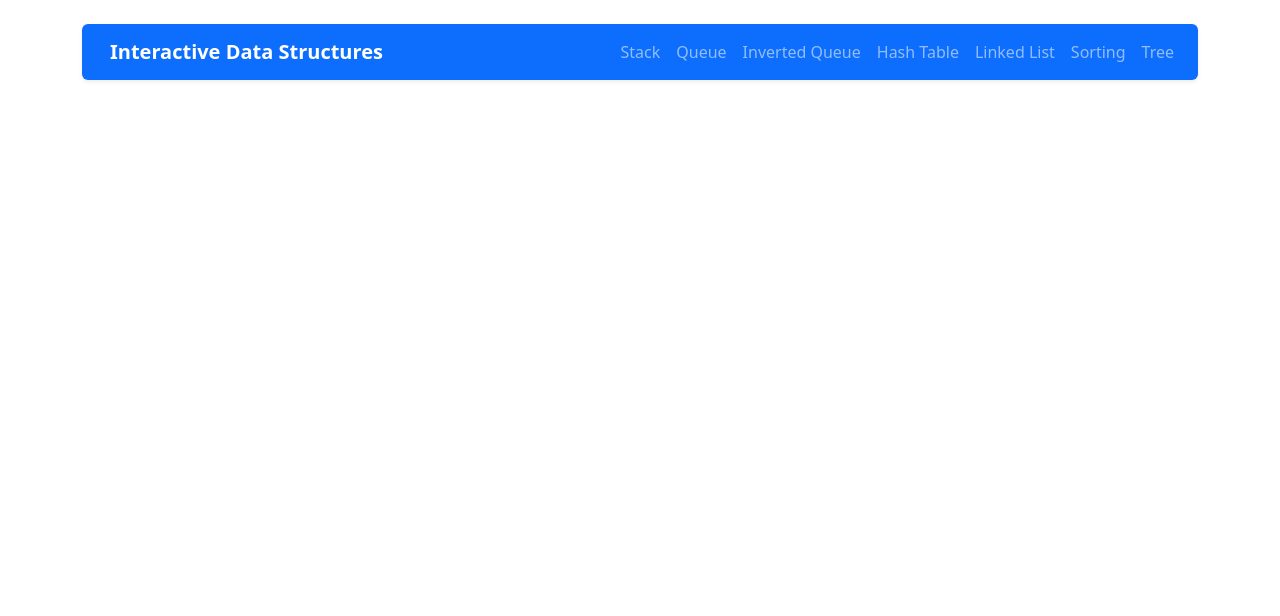
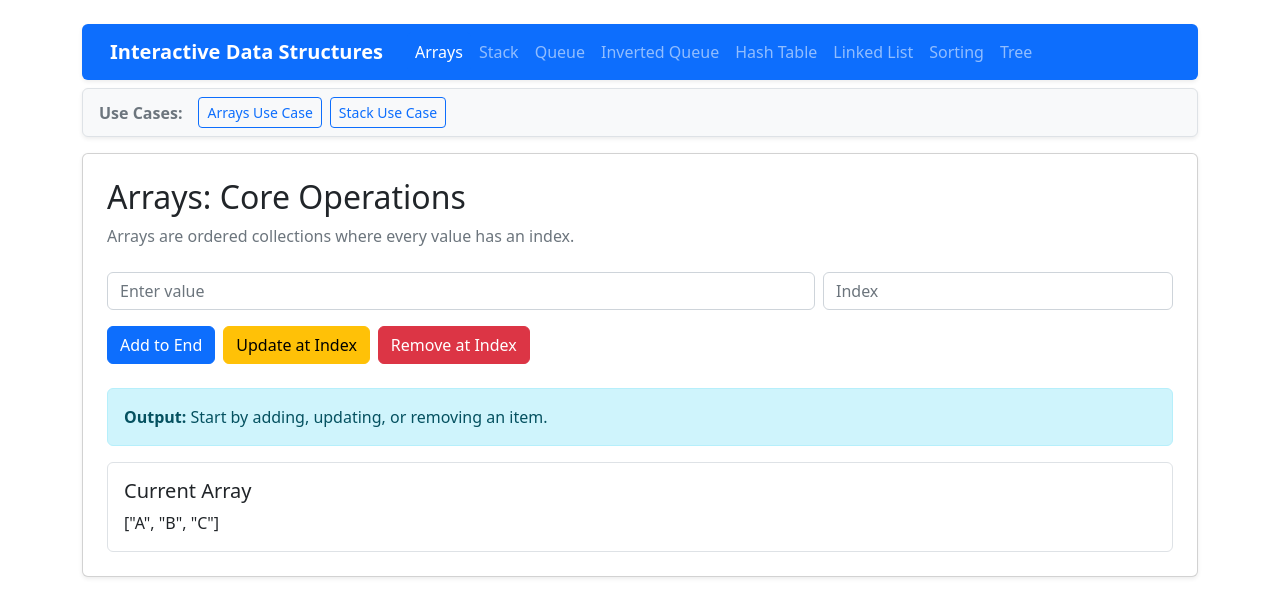
Before and after one commit to jcallinan/InteractiveDataStructuresJS, a React (Create React App) app: page /arrays in a window 1280 px wide. Shown: the top 616 px of the page. Built offline with nearby package versions, Linux system fonts and the light colour scheme.

Commit message:
Replace use-cases dropdown with clickable subheader links

```diff
--- a/src/App.js
+++ b/src/App.js
@@ -1,5 +1,5 @@
 import React from "react";
-import { BrowserRouter as Router, Routes, Route, NavLink } from "react-router-dom";
+import { BrowserRouter as Router, Routes, Route, NavLink, Navigate } from "react-router-dom";
 import StackComponent from "./components/StackComponent";
 import QueueComponent from "./components/QueueComponent";
 import InvertedQueueComponent from "./components/InvertedQueueComponent";
@@ -7,6 +7,9 @@ import HashTableComponent from "./components/HashTableComponent";
 import LinkedListComponent from "./components/LinkedListComponent";
 import SortingComponent from "./components/SortingComponent";
 import TreeComponent from "./components/TreeComponent";
+import ArraysComponent from "./components/ArraysComponent";
+import ArrayUseCaseComponent from "./components/ArrayUseCaseComponent";
+import StackUseCaseComponent from "./components/StackUseCaseComponent";
 
 export default function App() {
     return (
@@ -20,7 +23,10 @@ export default function App() {
                         <span className="navbar-toggler-icon"></span>
                     </button>
                     <div className="collapse navbar-collapse" id="navbarNav">
-                        <ul className="navbar-nav ms-auto">
+                        <ul className="navbar-nav me-auto">
+                            <li className="nav-item">
+                                <NavLink className="nav-link" to="/arrays">Arrays</NavLink>
+                            </li>
                             <li className="nav-item">
                                 <NavLink className="nav-link" to="/stack">Stack</NavLink>
                             </li>
@@ -46,7 +52,21 @@ export default function App() {
                     </div>
                 </nav>
 
+                <div className="bg-light border rounded shadow-sm px-3 py-2 mt-2 mb-3">
+                    <div className="d-flex flex-wrap align-items-center gap-2">
+                        <span className="fw-semibold text-secondary me-2">Use Cases:</span>
+                        <NavLink className="btn btn-sm btn-outline-primary" to="/use-cases/arrays">
+                            Arrays Use Case
+                        </NavLink>
+                        <NavLink className="btn btn-sm btn-outline-primary" to="/use-cases/stacks">
+                            Stack Use Case
+                        </NavLink>
+                    </div>
+                </div>
+
                 <Routes>
+                    <Route path="/" element={<Navigate to="/arrays" replace />} />
+                    <Route path="/arrays" element={<ArraysComponent />} />
                     <Route path="/stack" element={<StackComponent />} />
                     <Route path="/queue" element={<QueueComponent />} />
                     <Route path="/inverted-queue" element={<InvertedQueueComponent />} />
@@ -54,6 +74,9 @@ export default function App() {
                     <Route path="/linked-list" element={<LinkedListComponent />} />
                     <Route path="/sorting" element={<SortingComponent />} />
                     <Route path="/tree" element={<TreeComponent />} />
+                    <Route path="/use-cases/arrays" element={<ArrayUseCaseComponent />} />
+                    <Route path="/use-cases/stacks" element={<StackUseCaseComponent />} />
+                    <Route path="*" element={<Navigate to="/arrays" replace />} />
                 </Routes>
             </div>
         </Router>
--- /dev/null
+++ b/src/components/ArrayUseCaseComponent.js
@@ -0,0 +1,48 @@
+import React, { useState } from "react";
+
+const products = [
+    { id: 1, name: "Laptop", price: 1200 },
+    { id: 2, name: "Keyboard", price: 80 },
+    { id: 3, name: "Mouse", price: 40 },
+    { id: 4, name: "Monitor", price: 350 }
+];
+
+export default function ArrayUseCaseComponent() {
+    const [query, setQuery] = useState("");
+
+    const filteredProducts = products.filter((product) =>
+        product.name.toLowerCase().includes(query.toLowerCase())
+    );
+
+    return (
+        <div className="card shadow-sm p-4">
+            <h2 className="mb-2">Use Case: Arrays for Product Search</h2>
+            <p className="text-muted mb-4">
+                Arrays are ideal for lists of records that you need to filter, map, and display in order.
+            </p>
+
+            <div className="mb-3">
+                <input
+                    type="text"
+                    className="form-control"
+                    placeholder="Search product name"
+                    value={query}
+                    onChange={(e) => setQuery(e.target.value)}
+                />
+            </div>
+
+            <ul className="list-group">
+                {filteredProducts.length === 0 ? (
+                    <li className="list-group-item">No products found.</li>
+                ) : (
+                    filteredProducts.map((product) => (
+                        <li key={product.id} className="list-group-item d-flex justify-content-between">
+                            <span>{product.name}</span>
+                            <span className="fw-semibold">${product.price}</span>
+                        </li>
+                    ))
+                )}
+            </ul>
+        </div>
+    );
+}
--- /dev/null
+++ b/src/components/ArraysComponent.js
@@ -0,0 +1,102 @@
+import React, { useState } from "react";
+
+export default function ArraysComponent() {
+    const [arrayValues, setArrayValues] = useState(["A", "B", "C"]);
+    const [input, setInput] = useState("");
+    const [index, setIndex] = useState("");
+    const [output, setOutput] = useState("Start by adding, updating, or removing an item.");
+
+    const addItem = () => {
+        if (!input.trim()) return;
+        setArrayValues([...arrayValues, input.trim()]);
+        setOutput(`Added \"${input.trim()}\" to the end of the array.`);
+        setInput("");
+        setIndex("");
+    };
+
+    const updateItem = () => {
+        if (index === "") {
+            setOutput("Please enter an index to update.");
+            return;
+        }
+
+        const numericIndex = Number(index);
+        if (!Number.isInteger(numericIndex) || numericIndex < 0 || numericIndex >= arrayValues.length) {
+            setOutput("Please enter a valid index to update.");
+            return;
+        }
+        if (!input.trim()) {
+            setOutput("Please enter a value to place at the selected index.");
+            return;
+        }
+
+        const next = [...arrayValues];
+        next[numericIndex] = input.trim();
+        setArrayValues(next);
+        setOutput(`Updated index ${numericIndex} to \"${input.trim()}\".`);
+        setInput("");
+        setIndex("");
+    };
+
+    const removeItem = () => {
+        if (index === "") {
+            setOutput("Please enter an index to remove.");
+            return;
+        }
+
+        const numericIndex = Number(index);
+        if (!Number.isInteger(numericIndex) || numericIndex < 0 || numericIndex >= arrayValues.length) {
+            setOutput("Please enter a valid index to remove.");
+            return;
+        }
+
+        const removedValue = arrayValues[numericIndex];
+        setArrayValues(arrayValues.filter((_, i) => i !== numericIndex));
+        setOutput(`Removed \"${removedValue}\" from index ${numericIndex}.`);
+        setIndex("");
+    };
+
+    return (
+        <div className="card shadow-sm p-4">
+            <h2 className="mb-2">Arrays: Core Operations</h2>
+            <p className="text-muted mb-4">Arrays are ordered collections where every value has an index.</p>
+
+            <div className="row g-2 mb-3">
+                <div className="col-md-8">
+                    <input
+                        type="text"
+                        className="form-control"
+                        placeholder="Enter value"
+                        value={input}
+                        onChange={(e) => setInput(e.target.value)}
+                    />
+                </div>
+                <div className="col-md-4">
+                    <input
+                        type="number"
+                        className="form-control"
+                        placeholder="Index"
+                        value={index}
+                        onChange={(e) => setIndex(e.target.value)}
+                        min="0"
+                    />
+                </div>
+            </div>
+
+            <div className="d-flex flex-wrap gap-2 mb-4">
+                <button className="btn btn-primary" onClick={addItem}>Add to End</button>
+                <button className="btn btn-warning" onClick={updateItem}>Update at Index</button>
+                <button className="btn btn-danger" onClick={removeItem}>Remove at Index</button>
+            </div>
+
+            <div className="alert alert-info">
+                <strong>Output:</strong> {output}
+            </div>
+
+            <div className="border rounded p-3">
+                <h5>Current Array</h5>
+                <p className="mb-0">[{arrayValues.map((value) => `\"${value}\"`).join(", ")}]</p>
+            </div>
+        </div>
+    );
+}
--- /dev/null
+++ b/src/components/StackUseCaseComponent.js
@@ -0,0 +1,64 @@
+import React, { useState } from "react";
+
+export default function StackUseCaseComponent() {
+    const [history, setHistory] = useState(["Initial text"]);
+    const [text, setText] = useState("Initial text");
+    const [output, setOutput] = useState("Type and save snapshots, then undo.");
+
+    const saveSnapshot = () => {
+        if (!text.trim()) {
+            setOutput("Please type some text before saving.");
+            return;
+        }
+        if (history[history.length - 1] === text) {
+            setOutput("No change to save. Edit text before creating a new snapshot.");
+            return;
+        }
+
+        setHistory([...history, text]);
+        setOutput(`Saved snapshot: \"${text}\"`);
+    };
+
+    const undo = () => {
+        if (history.length <= 1) {
+            setOutput("Nothing left to undo.");
+            return;
+        }
+
+        const previousHistory = history.slice(0, -1);
+        const previousValue = previousHistory[previousHistory.length - 1];
+        setHistory(previousHistory);
+        setText(previousValue);
+        setOutput(`Undo complete. Current text: \"${previousValue}\"`);
+    };
+
+    return (
+        <div className="card shadow-sm p-4">
+            <h2 className="mb-2">Use Case: Stacks for Undo History</h2>
+            <p className="text-muted mb-4">
+                Undo in text editors is commonly implemented with a stack (LIFO): the latest change is the first undone.
+            </p>
+
+            <textarea
+                className="form-control mb-3"
+                rows="4"
+                value={text}
+                onChange={(e) => setText(e.target.value)}
+            />
+
+            <div className="d-flex gap-2 mb-3">
+                <button className="btn btn-primary" onClick={saveSnapshot}>Save Snapshot</button>
+                <button className="btn btn-secondary" onClick={undo}>Undo</button>
+            </div>
+
+            <div className="alert alert-info">
+                <strong>Output:</strong> {output}
+            </div>
+
+            <div className="border rounded p-3">
+                <h5>History Stack (bottom → top)</h5>
+                <p className="mb-0">{history.join(" → ")}</p>
+            </div>
+        </div>
+    );
+}
--- a/src/index.js
+++ b/src/index.js
@@ -1,7 +1,8 @@
 import React from "react";
 import ReactDOM from "react-dom/client";
 import App from "./App";
-import 'bootstrap/dist/css/bootstrap.min.css';
+import "bootstrap/dist/css/bootstrap.min.css";
+import "bootstrap/dist/js/bootstrap.bundle.min.js";
 
 const root = ReactDOM.createRoot(document.getElementById("root"));
 root.render(<App />);
```
